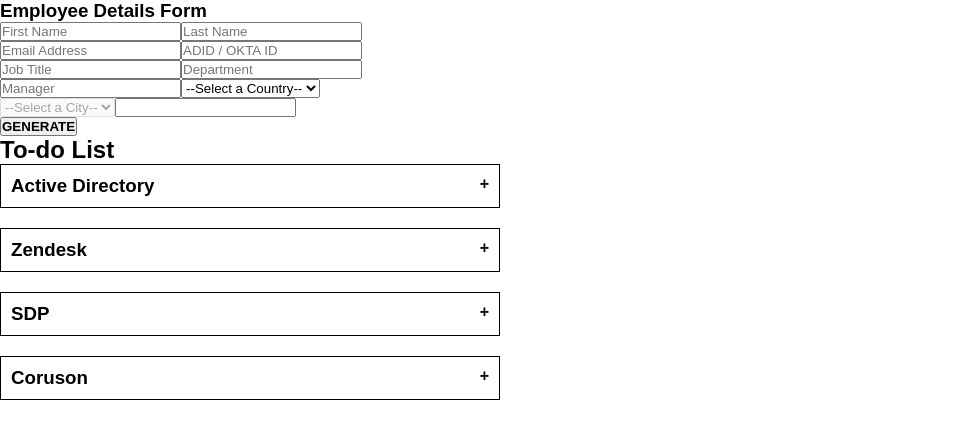
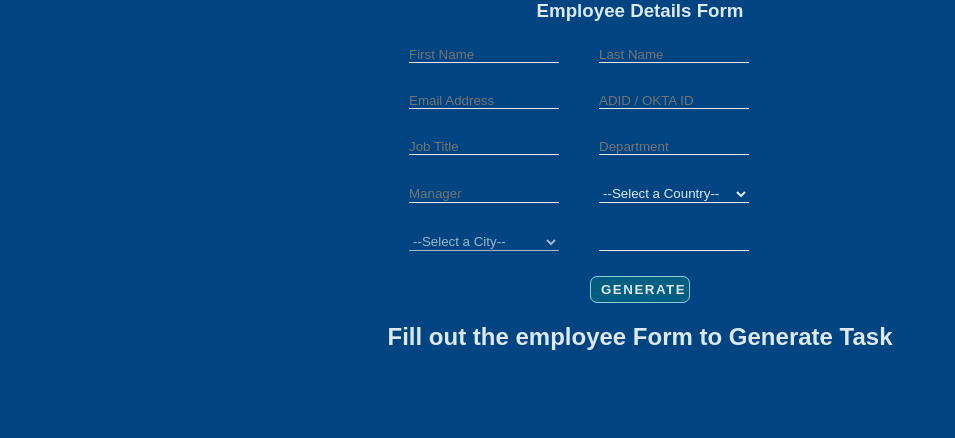
Before and after one commit to httpjms/newjoiner, a React (Create React App) app: page / in a window 1280 px wide. Shown: the top 438 px of the page, without its empty margins (0-955 px from the left). Built offline with nearby package versions, Linux system fonts and the light colour scheme; a web font is replaced by a local one.

Commit message:
Added the design of Task Details

```diff
--- a/src/App.js
+++ b/src/App.js
@@ -1,11 +1,29 @@
-import NewJoiner from "./components/NewJoiner";
+import { useState } from "react";
+import NewJoiner from "./components/NewJoinerForm/NewJoiner";
 import TasksList from "./components/TasksList";
 
 function App() {
+  const [employees, setEmployees] = useState([]);
+  function handleGenerate(employee) {
+    setEmployees((prevEmployee) => [...prevEmployee, employee]);
+  }
+
   return (
     <div className="maincontent">
-      <NewJoiner />
-      <TasksList />
+      <div className="newjoiner-body">
+        {employees.length < 1 && <NewJoiner onGenerate={handleGenerate} />}
+        {/* <TasksList /> */}
+
+        <div className="app-employee-table">
+          {employees.length < 1 ? (
+            <h2>Fill out the employee Form to Generate Task</h2>
+          ) : (
+            employees.map((employee) => (
+              <TasksList key={employee.adid} employee={employee} />
+            ))
+          )}
+        </div>
+      </div>
     </div>
   );
 }
--- a/src/App/Zendesk.jsx
+++ b/src/App/Zendesk.jsx
@@ -1,7 +1,15 @@
 import React from "react";
 
-function Zendesk() {
-  return <div>Zendesk</div>;
+function Zendesk({ employee }) {
+  return (
+    <div>
+      <p>For enabling po ng Zendesk, thank you!</p>
+      <p>
+        Display Name: {employee.firstName} {employee.lastName}{" "}
+      </p>
+      <p>Email Address: {employee.emailAdd}</p>
+    </div>
+  );
 }
 
 export default Zendesk;
--- a/src/components/NewJoiner.jsx
+++ b/src/components/NewJoinerForm/NewJoiner.jsx
@@ -1,7 +1,8 @@
 import { useState } from "react";
-import countryList from "../data/countryList.json";
+import "./newjoiner.css";
+import countryList from "../../data/countryList.json";
 
-const NewJoiner = () => {
+const NewJoiner = ({ onGenerate }) => {
   const [firstName, setFirstName] = useState("");
   const [lastName, setLastName] = useState("");
   const [emailAdd, setEmailAdd] = useState("");
@@ -38,8 +39,38 @@
     setZipCode(cityData ? cityData.zipCode : "");
   };
 
+  function handleSubmit(e) {
+    e.preventDefault();
+    if (
+      !firstName ||
+      !lastName ||
+      !emailAdd ||
+      !adid ||
+      !jobTitle ||
+      !department ||
+      !manager ||
+      !country ||
+      !selectedCity ||
+      !address
+    )
+      return;
+    const newEmploye = {
+      firstName,
+      lastName,
+      emailAdd,
+      adid,
+      jobTitle,
+      department,
+      manager,
+      selectedCountry,
+      selectedCity,
+      address,
+      zipCode,
+    };
+    onGenerate(newEmploye);
+  }
   return (
-    <form action="" className="newjoiner-Form">
+    <form className="newjoiner-Form" onSubmit={handleSubmit}>
       <h3>Employee Details Form</h3>
       <div className="flex-box">
         <input
@@ -92,10 +123,15 @@
           value={manager}
           onChange={(e) => setManager(e.target.value)}
         />
-        <select value={selectedCountry} onChange={handleCountryChange}>
+        <select
+          value={selectedCountry}
+          className="countryOpt"
+          onChange={handleCountryChange}
+        >
           <option value="" disabled>
             --Select a Country--
           </option>
+
           {countryList.map((country) => (
             <option key={country.code} value={country.code}>
               {country.country}
@@ -122,9 +158,11 @@
 
         <input type="text" value={`${address} ${zipCode}`} readOnly />
       </div>
-      <button className="btnGenerate">
-        <strong>GENERATE </strong>
-      </button>
+      <div className="btnGenerate-section">
+        <button className="btnGenerate">
+          <strong>GENERATE </strong>
+        </button>
+      </div>
     </form>
   );
 };
--- /dev/null
+++ b/src/components/NewJoinerForm/newjoiner.css
@@ -0,0 +1,29 @@
+.newjoiner-Form {
+  max-width: 40%;
+  margin: auto;
+}
+.flex-box {
+  display: flex;
+  margin: auto;
+  justify-content: space-between;
+  margin: 20px;
+  padding: 5px;
+  width: 350px;
+}
+h3 {
+  text-align: center;
+}
+.btnGenerate-section {
+  display: flex;
+  justify-content: center;
+  width: 100%;
+}
+.btnGenerate {
+  width: 100px;
+  letter-spacing: 1.5px;
+}
+.app-employee-table {
+  padding-top: 20px;
+  text-align: center;
+  color: #dde8f0;
+}
--- a/src/components/TaskDetails/TaskDetails.css
+++ b/src/components/TaskDetails/TaskDetails.css
@@ -1,6 +1,11 @@
 .task-container {
   max-width: 500px;
+  margin: auto;
+  min-height: auto;
+
   margin-bottom: 20px;
+  padding: 10px;
+  border: 1px solid #dde8f0;
 }
 .employee-task-details {
   display: flex;
@@ -9,3 +14,26 @@
 .task-name-details {
   cursor: pointer;
 }
+.completed {
+  border: 3px solid rgb(0, 255, 106);
+}
+.btnCompleted,
+.btnCompleted:hover {
+  background-color: #004581;
+}
+
+.btnCompleted,
+.btnComplete {
+  letter-spacing: 1px;
+}
+.task-description {
+  padding-top: 5px;
+  text-align: left;
+}
+.task-per-list {
+  text-align: left;
+}
+.button-section {
+  align-content: left;
+  align-items: left;
+}
--- a/src/components/TaskDetails/TaskDetails.jsx
+++ b/src/components/TaskDetails/TaskDetails.jsx
@@ -1,8 +1,9 @@
 import { useState } from "react";
 import "./TaskDetails.css";
 import ActiveDirectory from "../../App/ActiveDirectory";
+import Zendesk from "../../App/Zendesk";
 
-const TaskDetails = ({ task, emp, onComplete }) => {
+const TaskDetails = ({ task, employee, onComplete }) => {
   const [isOpen, setIsOpen] = useState(false);
   return (
     <div
@@ -12,27 +13,39 @@
     >
       <div className="employee-task-details">
         <div className="task-details">
-          <h3>{task.taskName}</h3>
+          <h3>
+            {task.taskName} {task.isComplete ? "- Completed" : ""}{" "}
+          </h3>
         </div>
 
         <div className="task-name-details" onClick={() => setIsOpen(!isOpen)}>
-          <strong>{isOpen ? "-" : "+"}</strong>
+          <h3>
+            <strong>{isOpen ? "-" : "+"}</strong>
+          </h3>
         </div>
       </div>
 
-      <div className="task-description">{isOpen && task.taskDescription}</div>
+      <div className="task-description">
+        <h4>{isOpen && task.taskDescription}</h4>
+      </div>
 
-      {isOpen && task.taskName === "Active Directory" && (
-        <ActiveDirectory employee={emp} task={task} />
-      )}
+      <div className="task-per-list">
+        {isOpen && task.taskName === "Active Directory" && (
+          <ActiveDirectory employee={employee} />
+        )}
+        {isOpen && task.taskName === "Zendesk" && (
+          <Zendesk employee={employee} />
+        )}
+      </div>
 
       <div className="button-section">
         {isOpen && (
           <button
+            className={task.isComplete ? "btnCompleted" : "btnComplete"}
             onClick={() => onComplete(task.taskID)}
             disabled={task.isComplete ? true : false}
           >
-            {task.isComplete ? "Completed" : "Complete"}
+            {task.isComplete ? "COMPLETED" : "COMPLETE"}
           </button>
         )}
       </div>
--- a/src/components/TasksList.jsx
+++ b/src/components/TasksList.jsx
@@ -2,22 +2,7 @@
 import tasksList from "../data/tasks.json";
 import TaskDetails from "./TaskDetails/TaskDetails";
 
-const employee = [
-  {
-    adid: "jsantos1",
-    firstName: "Jeamie",
-    lastName: "Santos",
-    emailAdd: "jems@wallem.com",
-    jobTitle: "Service Desk Executive",
-    department: "Wallem",
-    manager: "Kim Carlo",
-    country: "Philippines",
-    city: "Pampanga",
-    address: "Clarkfreeport Zone, 2003",
-  },
-];
-
-const TasksList = () => {
+const TasksList = ({ employee }) => {
   const [tasks, setTasks] = useState(tasksList);
 
   function handleCompleteTask(id) {
@@ -30,17 +15,14 @@
   return (
     <div className="tasklists-container">
       <h2>To-do List</h2>
-      {tasks.map((task) =>
-        employee.map((emp) => (
+      {tasks.map((task) => (
         <TaskDetails
           task={task}
           key={task.taskID}
           employee={employee}
           onComplete={handleCompleteTask}
-            emp={emp}
         />
-        ))
-      )}
+      ))}
     </div>
   );
 };
--- a/src/index.css
+++ b/src/index.css
@@ -7,10 +7,56 @@
   font-optical-sizing: auto;
 }
 
-.task-container {
-  padding: 10px;
-  border: 1px solid black;
+.maincontent {
+  width: 100%;
+  height: 100%;
+  min-height: 100vh;
+  background: #004581;
+  color: #dde8f0;
 }
-.completed {
-  border: 5px solid rgb(0, 255, 106);
+
+.newjoiner-body {
+  margin: auto;
 }
+
+button {
+  background-color: #018abd;
+  color: #dde8f0;
+  cursor: pointer;
+  padding: 5px 10px;
+  border-radius: 7px;
+  border: 1px solid #97cbdc;
+  box-shadow: 10px 6px 87px 5px rgba(0, 0, 0, 0.35) inset;
+  -webkit-box-shadow: 10px 6px 87px 5px rgba(0, 0, 0, 0.35) inset;
+  -moz-box-shadow: 10px 6px 87px 5px rgba(0, 0, 0, 0.35) inset;
+}
+button:hover {
+  background-color: rgba(0, 0, 0, 0.2);
+}
+input {
+  background-color: transparent;
+  border: none;
+  border-bottom: 1px solid #dde8f0;
+  color: #dde8f0;
+  width: 150px;
+}
+select {
+  background-color: #004581;
+  border: none;
+  border-bottom: 1px solid #dde8f0;
+  color: #dde8f0;
+  width: 150px;
+}
+.countryOpt:focus {
+  background-color: #004581; /* Change this color as needed */
+  border: 1px solid #ccc;
+  max-height: 200px; /* Optional: Set a max height */
+  overflow-y: auto; /* Optional: Enable scrolling */
+}
+.tasklists-container {
+  height: 100%;
+  min-height: 100vh;
+}
+.tasklists-container h2 {
+  padding-bottom: 20px;
+}
```
Also changed, not shown: src/App.css (added). Lines whose indentation alone changed are shown as unchanged.
